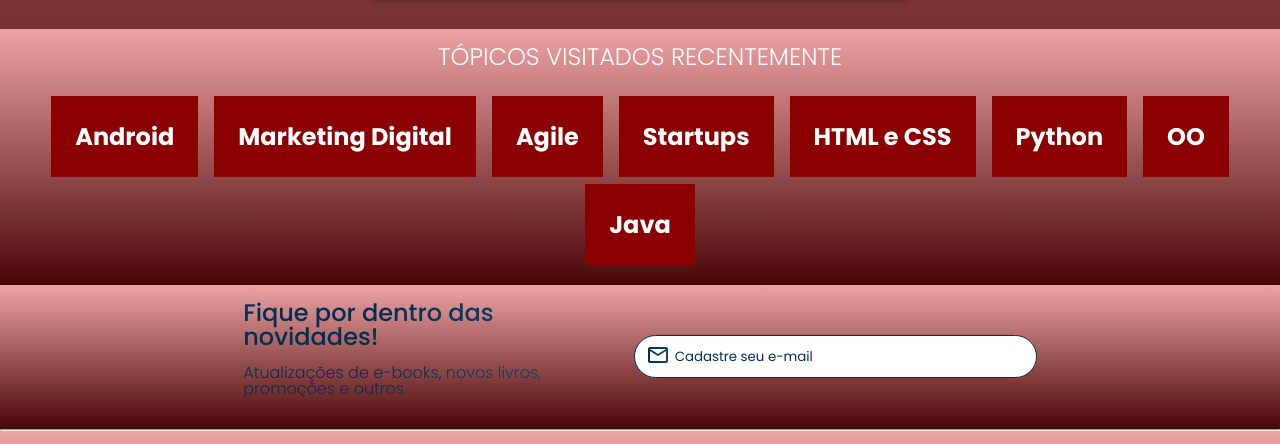
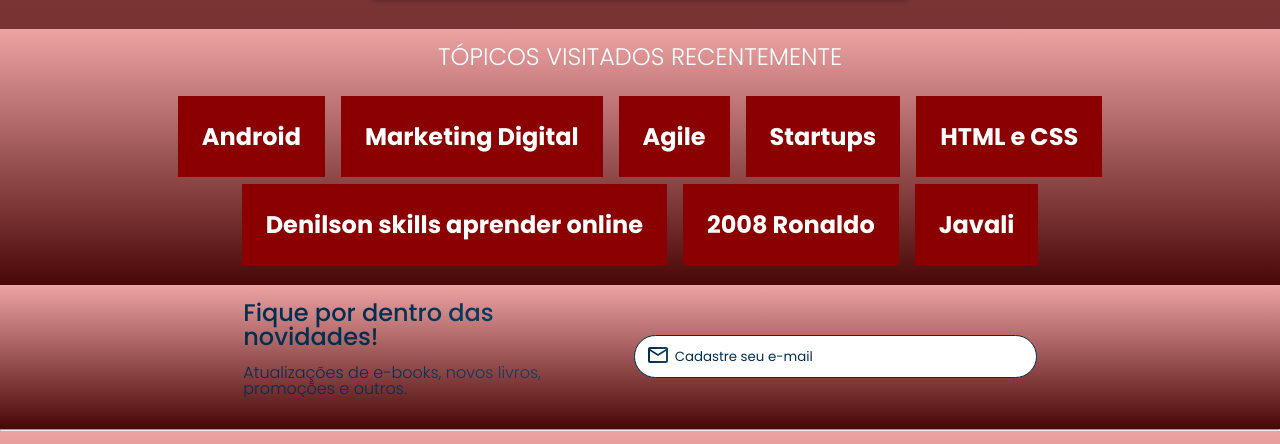
Before and after one commit to Luixzzin/neymar22, a plain HTML site: page index.html in a window 1280 px wide. Shown: the part 2070-2514 px from the top of the page. Drawn offline with nearby package versions, Linux system fonts and the light colour scheme.

Commit message:
Update index.html

```diff
--- a/index.html
+++ b/index.html
@@ -219,13 +219,13 @@
                 <a href="#" class="tópicos__link">HTML e CSS</a>
             </li>
             <li class="tópicos__item">
-                <a href="#" class="tópicos__link">Python</a>
+                <a href="#" class="tópicos__link">Denilson skills aprender online</a>
             </li>
             <li class="tópicos__item">
-                <a href="#" class="tópicos__link">OO</a>
+                <a href="#" class="tópicos__link">2008 Ronaldo</a>
             </li>
             <li class="tópicos__item">
-                <a href="#" class="tópicos__link">Java</a>
+                <a href="#" class="tópicos__link">Javali</a>
             </li>
         </ul>
     </section>
```
